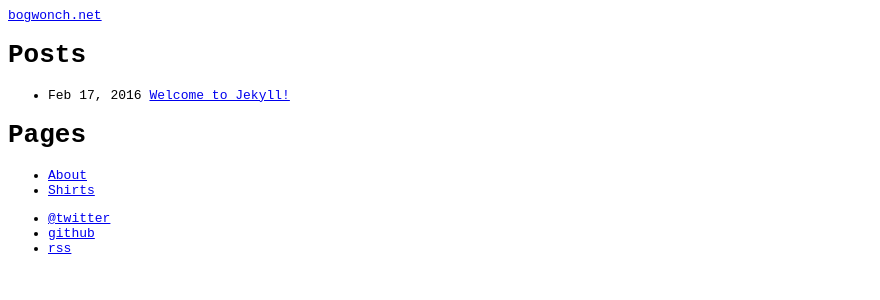
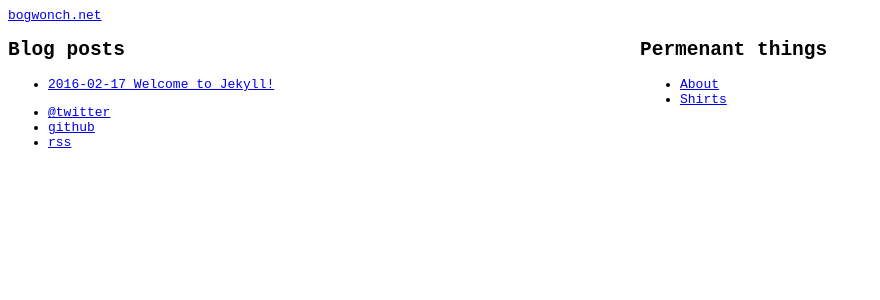
Before and after one commit to bogwonch/bogwonch.github.io, a Jekyll site: the page built from index.html, in a window 1280 px wide. Shown: the top 300 px of the page, without its empty margins (0-880 px from the left). Built offline with Jekyll 4.4.1, drawn with Linux system fonts in a browser that asks for light colours.

Commit message:
tweaking layout

```diff
--- a/css/main.sass
+++ b/css/main.sass
@@ -6,3 +6,12 @@ $font-family: monospace
 
 *
   font-family: $font-family
+
+
+.posts
+  float: left
+  width: 50%
+
+.pages
+  float: right
+  width: 50%
--- a/index.html
+++ b/index.html
@@ -1,23 +1,30 @@
 ---
 layout: default
 ---
-  <h1>Posts</h1>
+<nav>
+  <div class='posts'>
+    <h1>Blog posts</h1>
   <ul>
     {% for post in site.posts %}
-      <li>
-        <span class="post-meta">{{ post.date | date: "%b %-d, %Y" }}</span>
-          <a class="post-link" href="{{ post.url | prepend: site.baseurl }}">{{ post.title }}</a>
-      </li>
+    <li>
+      <a href="{{ post.url | prepend: site.baseurl }}">
+        {{ post.date | date: "%Y-%m-%d" }} <emph>{{ post.title }}</emph>
+      </a>
+    </li>
     {% endfor %}
   </ul>
-
-  <h1>Pages</h1>
+  </div>
+  <div class='pages'>
+    <h1>Permenant things</h1>
   <ul>
     {% for my_page in site.pages %}
-    {% if my_page.title %}
+    {%   if my_page.title        %}
     <li>
-      <a class='page-link' href='{{ my_page.url | prepend: site.baseurl }}'>{{ my_page.title }}</a>
+      <a href='{{ my_page.url | prepend: site.baseurl }}'>
+        <emph>{{ my_page.title }}</emph>
+      </a>
     </li>
-    {% endif %}
-    {% endfor %}
+    {%   endif %}
+    {% endfor  %}
   </ul>
+</nav>
```
